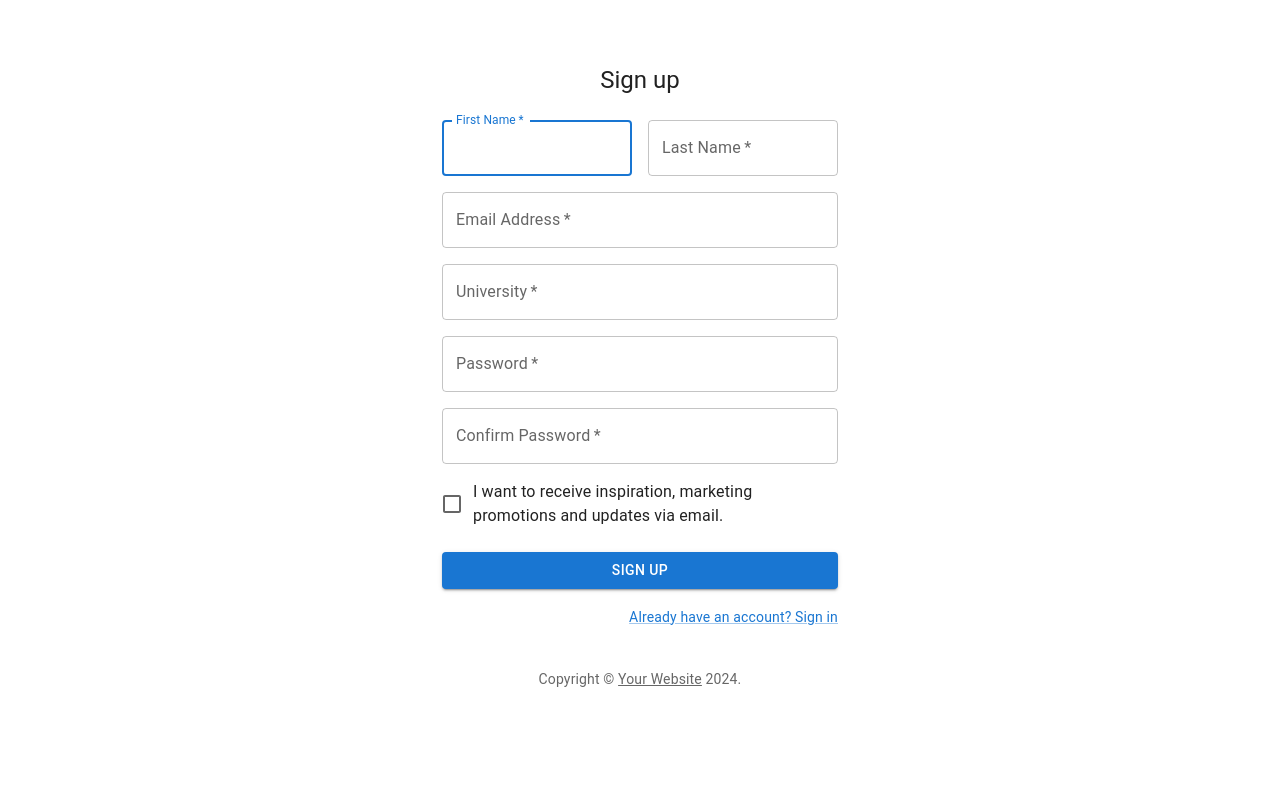
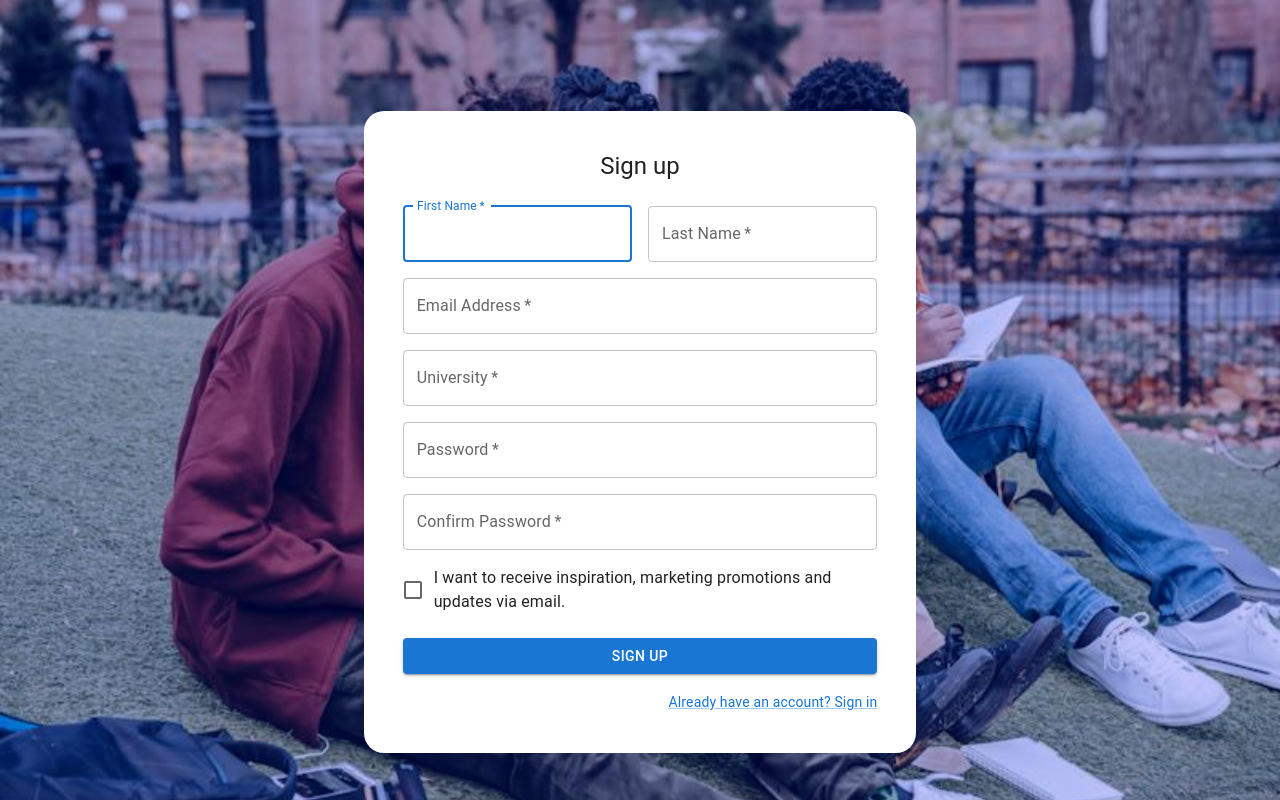
Before and after one commit to alexander-effendy/group-in-fullstack, a React (Create React App) app in the folder frontend/: page /register in a window 1280 px wide. Built offline with nearby package versions, Linux system fonts and the light colour scheme.

Commit message:
adjusted positionings of registration form

```diff
--- a/frontend/src/screens/Login.js
+++ b/frontend/src/screens/Login.js
@@ -1,5 +1,4 @@
 import * as React from 'react';
-import Avatar from '@mui/material/Avatar';
 import Button from '@mui/material/Button';
 import CssBaseline from '@mui/material/CssBaseline';
 import TextField from '@mui/material/TextField';
@@ -9,26 +8,10 @@ import Link from '@mui/material/Link';
 import Paper from '@mui/material/Paper';
 import Box from '@mui/material/Box';
 import Grid from '@mui/material/Grid';
-import LockOutlinedIcon from '@mui/icons-material/LockOutlined';
 import Typography from '@mui/material/Typography';
 import { createTheme, ThemeProvider } from '@mui/material/styles';
 
 import { useNavigate } from "react-router-dom";
-
-function Copyright(props) {
-  return (
-    <Typography variant="body2" color="text.secondary" align="center" {...props}>
-      {'Copyright © '}
-      <Link color="inherit" href="https://mui.com/">
-        Your Website
-      </Link>{' '}
-      {new Date().getFullYear()}
-      {'.'}
-    </Typography>
-  );
-}
-
-// TODO remove, this demo shouldn't need to reset the theme.
 
 const defaultTheme = createTheme();
 
@@ -121,7 +104,6 @@ export default function SignInSide() {
                   </Link>
                 </Grid>
               </Grid>
-              <Copyright sx={{ mt: 5 }} />
             </Box>
           </Box>
         </Grid>
--- a/frontend/src/screens/Register.js
+++ b/frontend/src/screens/Register.js
@@ -1,5 +1,4 @@
 import * as React from 'react';
-import Avatar from '@mui/material/Avatar';
 import Button from '@mui/material/Button';
 import CssBaseline from '@mui/material/CssBaseline';
 import TextField from '@mui/material/TextField';
@@ -12,23 +11,7 @@ import Typography from '@mui/material/Typography';
 import Container from '@mui/material/Container';
 import { createTheme, ThemeProvider } from '@mui/material/styles';
 import { useNavigate } from "react-router-dom";
-
-
-function Copyright(props) {
-
-  return (
-    <Typography variant="body2" color="text.secondary" align="center" {...props}>
-      {'Copyright © '}
-      <Link color="inherit" href="https://mui.com/">
-        Your Website
-      </Link>{' '}
-      {new Date().getFullYear()}
-      {'.'}
-    </Typography>
-  );
-}
-
-// TODO remove, this demo shouldn't need to reset the theme.
+import backgroundImage from '../assets/group-study-1.png';
 
 const defaultTheme = createTheme();
 
@@ -46,7 +29,32 @@ export default function SignUp() {
 
   return (
     <ThemeProvider theme={defaultTheme}>
-      <Container component="main" maxWidth="xs">
+      <Box
+        sx={{
+          position: 'relative',
+          display: 'flex',
+          flexDirection: 'column',
+          justifyContent: 'center',
+          alignItems: 'center',
+          minHeight: '100vh',
+          minWidth: '90vw',
+          backgroundImage: `url(${backgroundImage})`,
+          backgroundRepeat: 'no-repeat',
+          backgroundPosition: 'center',
+          backgroundSize: 'cover'
+        }}
+      >
+        <Box
+          sx={{
+            position: 'absolute',
+            top: 0,
+            left: 0,
+            right: 0,
+            bottom: 0,
+            backgroundColor: 'rgba(0, 0, 255, 0.2)', // Adjust color and opacity as needed
+          }}
+        ></Box>
+        <Container className="" component="main" maxWidth="sm">
           <CssBaseline />
           <Box
             sx={{
@@ -54,6 +62,12 @@ export default function SignUp() {
               display: 'flex',
               flexDirection: 'column',
               alignItems: 'center',
+              width: '100%',
+              backgroundColor: 'white',
+              padding: '7%',
+              borderRadius: '20px',
+              position: 'relative',
+              zIndex: 'modal'
             }}
           >
             <Typography component="h1" variant="h5">
@@ -149,8 +163,9 @@ export default function SignUp() {
               </Grid>
             </Box>
           </Box>
-        <Copyright sx={{ mt: 5 }} />
         </Container>
+      </Box>
+
     </ThemeProvider>
   );
 }
```
Also changed, not shown: frontend/src/assets/group-study-1.png (renamed from frontend/src/assets/group-study-1.jpeg), frontend/src/assets/group-study-3.png (added). Lines whose indentation alone changed are shown as unchanged.
